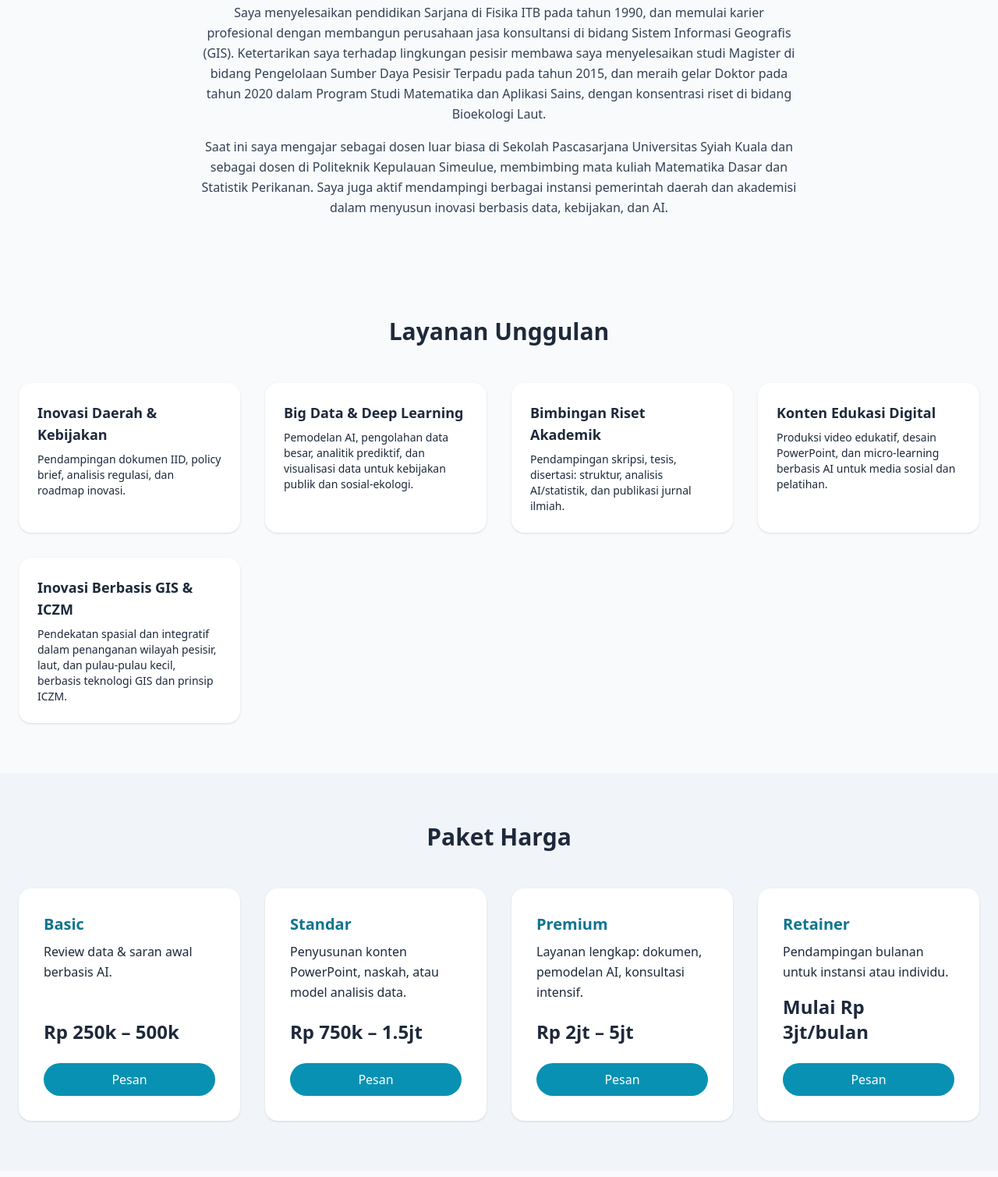
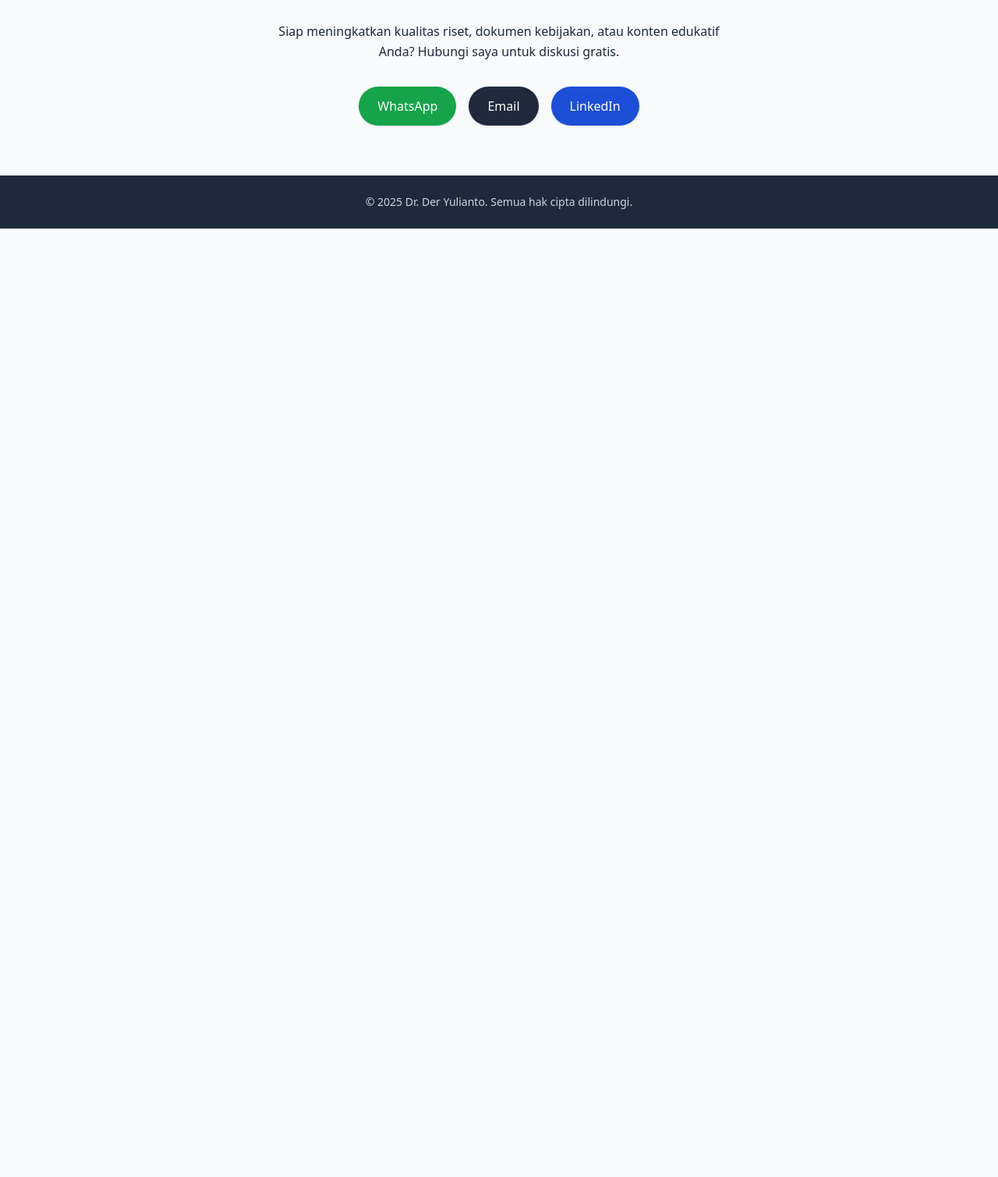
Before and after one commit to deryulianto/deryulianto.github.io, a plain HTML site: page index.html in a window 1280 px wide. Shown: the part 411-1920 px from the top of the page at 78% size. After the commit the page ends 800 px from the top, so only its background shows below. Drawn offline with nearby package versions, Linux system fonts and the light colour scheme.

Commit message:
Add files via upload

```diff
--- a/index.html
+++ b/index.html
@@ -1,3 +1,4 @@
+
 <!DOCTYPE html>
 <html lang="id">
 <head>
@@ -7,91 +8,21 @@
   <script src="https://cdn.tailwindcss.com"></script>
 </head>
 <body class="bg-slate-50 text-slate-800 leading-relaxed">
-  <!-- HERO -->
   <header class="bg-gradient-to-r from-cyan-700 to-blue-600 text-white py-16">
     <div class="container mx-auto px-6 text-center">
       <h1 class="text-4xl md:text-5xl font-bold mb-4">Dr. Der Yulianto</h1>
       <p class="text-xl md:text-2xl mb-8">Konsultan Inovasi Daerah, Big Data & AI untuk Kebijakan dan Lingkungan</p>
-      <a href="https://wa.me/628XXXXXXXXXX" target="_blank" class="inline-block bg-white text-cyan-700 font-semibold px-6 py-3 rounded-full shadow-lg hover:shadow-xl transition">Jadwalkan Konsultasi Sekarang</a>
+      <a href="https://wa.me/6282167913518" target="_blank" class="inline-block bg-white text-cyan-700 font-semibold px-6 py-3 rounded-full shadow-lg hover:shadow-xl transition">Jadwalkan Konsultasi Sekarang</a>
     </div>
   </header>
-
-  <!-- ABOUT -->
-  <section class="container mx-auto px-6 py-12" id="about">
-    <h2 class="text-3xl font-bold text-center mb-6">Tentang Saya</h2>
-    <div class="max-w-3xl mx-auto text-center text-slate-700">
-      <p class="mb-4">Saya menyelesaikan pendidikan Sarjana di Fisika ITB pada tahun 1990, dan memulai karier profesional dengan membangun perusahaan jasa konsultansi di bidang Sistem Informasi Geografis (GIS). Ketertarikan saya terhadap lingkungan pesisir membawa saya menyelesaikan studi Magister di bidang Pengelolaan Sumber Daya Pesisir Terpadu pada tahun 2015, dan meraih gelar Doktor pada tahun 2020 dalam Program Studi Matematika dan Aplikasi Sains, dengan konsentrasi riset di bidang Bioekologi Laut.</p>
-      <p class="mb-4">Saat ini saya mengajar sebagai dosen luar biasa di Sekolah Pascasarjana Universitas Syiah Kuala dan sebagai dosen di Politeknik Kepulauan Simeulue, membimbing mata kuliah Matematika Dasar dan Statistik Perikanan. Saya juga aktif mendampingi berbagai instansi pemerintah daerah dan akademisi dalam menyusun inovasi berbasis data, kebijakan, dan AI.</p>
-    </div>
-  </section>
-
-  <!-- SERVICES -->
-  <section class="container mx-auto px-6 py-16" id="services">
-    <h2 class="text-3xl font-bold text-center mb-12">Layanan Unggulan</h2>
-    <div class="grid grid-cols-1 md:grid-cols-2 lg:grid-cols-4 gap-8">
-      <div class="bg-white p-6 rounded-2xl shadow">
-        <h3 class="font-semibold text-lg mb-2">Inovasi Daerah & Kebijakan</h3>
-        <p class="text-sm">Pendampingan dokumen IID, policy brief, analisis regulasi, dan roadmap inovasi.</p>
-      </div>
-      <div class="bg-white p-6 rounded-2xl shadow">
-        <h3 class="font-semibold text-lg mb-2">Big Data & Deep Learning</h3>
-        <p class="text-sm">Pemodelan AI, pengolahan data besar, analitik prediktif, dan visualisasi data untuk kebijakan publik dan sosial-ekologi.</p>
-      </div>
-      <div class="bg-white p-6 rounded-2xl shadow">
-        <h3 class="font-semibold text-lg mb-2">Bimbingan Riset Akademik</h3>
-        <p class="text-sm">Pendampingan skripsi, tesis, disertasi: struktur, analisis AI/statistik, dan publikasi jurnal ilmiah.</p>
-      </div>
-      <div class="bg-white p-6 rounded-2xl shadow">
-        <h3 class="font-semibold text-lg mb-2">Konten Edukasi Digital</h3>
-        <p class="text-sm">Produksi video edukatif, desain PowerPoint, dan micro-learning berbasis AI untuk media sosial dan pelatihan.</p>
-      </div>
-      <div class="bg-white p-6 rounded-2xl shadow">
-        <h3 class="font-semibold text-lg mb-2">Inovasi Berbasis GIS & ICZM</h3>
-        <p class="text-sm">Pendekatan spasial dan integratif dalam penanganan wilayah pesisir, laut, dan pulau-pulau kecil, berbasis teknologi GIS dan prinsip ICZM.</p>
-      </div>
-    </div>
-  </section>
-
-  <!-- PRICING -->
-  <section class="bg-slate-100 py-16" id="pricing">
-    <div class="container mx-auto px-6">
-      <h2 class="text-3xl font-bold text-center mb-12">Paket Harga</h2>
-      <div class="grid grid-cols-1 md:grid-cols-2 lg:grid-cols-4 gap-8">
-        <div class="bg-white p-8 rounded-2xl shadow flex flex-col">
-          <h3 class="font-semibold text-xl mb-2 text-cyan-700">Basic</h3>
-          <p class="mb-4 flex-grow">Review data & saran awal berbasis AI.</p>
-          <span class="text-2xl font-bold mb-6">Rp 250k – 500k</span>
-          <a href="https://wa.me/628XXXXXXXXXX" target="_blank" class="mt-auto block bg-cyan-600 text-white text-center py-2 rounded-full hover:bg-cyan-700 transition">Pesan</a>
-        </div>
-        <div class="bg-white p-8 rounded-2xl shadow flex flex-col">
-          <h3 class="font-semibold text-xl mb-2 text-cyan-700">Standar</h3>
-          <p class="mb-4 flex-grow">Penyusunan konten PowerPoint, naskah, atau model analisis data.</p>
-          <span class="text-2xl font-bold mb-6">Rp 750k – 1.5jt</span>
-          <a href="https://wa.me/628XXXXXXXXXX" target="_blank" class="mt-auto block bg-cyan-600 text-white text-center py-2 rounded-full hover:bg-cyan-700 transition">Pesan</a>
-        </div>
-        <div class="bg-white p-8 rounded-2xl shadow flex flex-col">
-          <h3 class="font-semibold text-xl mb-2 text-cyan-700">Premium</h3>
-          <p class="mb-4 flex-grow">Layanan lengkap: dokumen, pemodelan AI, konsultasi intensif.</p>
-          <span class="text-2xl font-bold mb-6">Rp 2jt – 5jt</span>
-          <a href="https://wa.me/628XXXXXXXXXX" target="_blank" class="mt-auto block bg-cyan-600 text-white text-center py-2 rounded-full hover:bg-cyan-700 transition">Pesan</a>
-        </div>
-        <div class="bg-white p-8 rounded-2xl shadow flex flex-col">
-          <h3 class="font-semibold text-xl mb-2 text-cyan-700">Retainer</h3>
-          <p class="mb-4 flex-grow">Pendampingan bulanan untuk instansi atau individu.</p>
-          <span class="text-2xl font-bold mb-6">Mulai Rp 3jt/bulan</span>
-          <a href="https://wa.me/628XXXXXXXXXX" target="_blank" class="mt-auto block bg-cyan-600 text-white text-center py-2 rounded-full hover:bg-cyan-700 transition">Pesan</a>
-        </div>
-      </div>
-    </div>
-  </section>
 
   <!-- CONTACT -->
   <section class="container mx-auto px-6 py-16" id="contact">
     <h2 class="text-3xl font-bold text-center mb-8">Hubungi Saya</h2>
     <p class="text-center max-w-xl mx-auto mb-8">Siap meningkatkan kualitas riset, dokumen kebijakan, atau konten edukatif Anda? Hubungi saya untuk diskusi gratis.</p>
     <div class="flex flex-col md:flex-row justify-center gap-4 text-center">
-      <a href="https://wa.me/628XXXXXXXXXX" target="_blank" class="bg-green-600 text-white px-6 py-3 rounded-full shadow hover:bg-green-700 transition">WhatsApp</a>
-      <a href="mailto:der.yulianto@email.com" class="bg-slate-800 text-white px-6 py-3 rounded-full shadow hover:bg-slate-900 transition">Email</a>
+      <a href="https://wa.me/6282167913518" target="_blank" class="bg-green-600 text-white px-6 py-3 rounded-full shadow hover:bg-green-700 transition">WhatsApp</a>
+      <a href="mailto:triple.cgis@gmail.com" class="bg-slate-800 text-white px-6 py-3 rounded-full shadow hover:bg-slate-900 transition">Email</a>
       <a href="https://linkedin.com/in/deryulianto" target="_blank" class="bg-blue-700 text-white px-6 py-3 rounded-full shadow hover:bg-blue-800 transition">LinkedIn</a>
     </div>
   </section>
```
